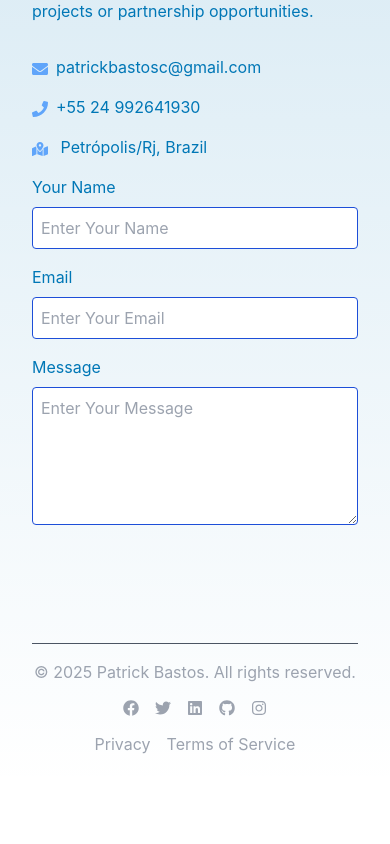
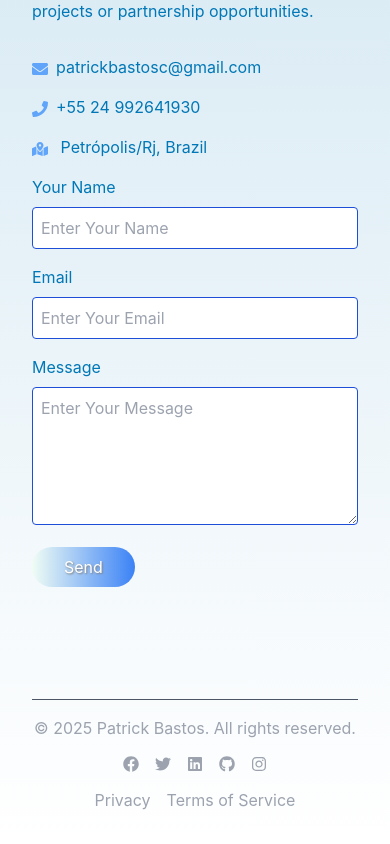
Before and after one commit to PatrickBastosDeveloper/MyPortfolio, a React (Vite) app: page / in a window 390 px wide. Shown: the part 5260-6104 px from the top of the page. Before the commit the page ends 6048 px from the top, so only its background shows below. Built offline with nearby package versions, Linux system fonts and the light colour scheme.

Commit message:
feat: Implement email sending functionality in Contact component

```diff
--- a/src/components/Contact.jsx
+++ b/src/components/Contact.jsx
@@ -1,7 +1,20 @@
 import React from 'react'
 import { FaEnvelope, FaMapMarkedAlt, FaPhone } from 'react-icons/fa'
+import emailjs from 'emailjs-com'
 
 const Contact = () => {
+  const sendEmail = (e) => {
+    e.preventDefault();
+
+    emailjs.sendForm('gmailMessage', 'template_g88fnj6', e.target, 'SwRO_x2nvBBwHezkw')
+      .then((result) => {
+          console.log(result.text);
+      }, (error) => {
+          console.log(error.text);
+      });
+    e.target.reset();
+  }
+
   return (
     <div className="text-white py-20" id="contact" style={{ color: '#0077b6ff' }}>
       <div className="container mx-auto px-8 md:px-16 lg:px-24">
@@ -12,7 +25,7 @@ const Contact = () => {
             <p style={{ color: '#0077b6ff' }}>I'm open to discussing web development projects or partnership opportunities.</p>
             <div className='mb-4 mt-8' style={{ color: '#0077b6ff' }}>
                 <FaEnvelope className='inline-block text-blue-400 mr-2'></FaEnvelope>
-                <a href="mailto:youremail@example.com" className='hover:underline'>
+                <a href="mailto:patrickbastosc@gmail.com" className='hover:underline'>
                     patrickbastosc@gmail.com
                 </a>
             </div>
@@ -26,31 +39,32 @@ const Contact = () => {
             </div>
           </div>
           <div className='flex-1 w-full'>
-            <form className='space-y-4'>
+            <form className='space-y-4' onSubmit={sendEmail}>
                 <div>
                     <label htmlFor="name" className='block mb-2'>Your Name</label>
-                    <input type="text"
+                    <input type="text" name="name"
                     className='w-full p-2 rounded text-blue-400 border border-blue-700 focus:outline-none
                     focus:border-green-400'
                     placeholder='Enter Your Name'/>
                 </div>
                 <div>
                     <label htmlFor="email" className='block mb-2'>Email</label>
-                    <input type="text"
+                    <input type="email" name="email"
                     className='w-full p-2 rounded text-blue-400 border border-blue-700 focus:outline-none
                     focus:border-green-400'
                     placeholder='Enter Your Email'/>
                 </div>
                 <div>
                     <label htmlFor="message" className='block mb-2'>Message</label>
-                    <textarea type="text"
+                    <textarea name="message"
                     className='w-full p-2 rounded text-blue-400 border border-blue-700 focus:outline-none
                     focus:border-green-400'
                     rows="5"
                     placeholder='Enter Your Message'/>
                 </div>
-                <button className='bg-gradient-to-r from-green-400 to-blue-500 text-white hidden md:inline
-            transform transition-transform duration-300 hover:scale-105 px-8 py-2 rounded-full'>Send</button>
+                <button type="submit" className='bg-gradient-to-r from-green-50 to-blue-500 text-white
+            transform transition-transform duration-300 hover:scale-105 px-8 py-2 rounded-full'
+            style={{ textShadow: '1px 1px 2px gray' }}>Send</button>
             </form>
           </div>
         </div>
```
